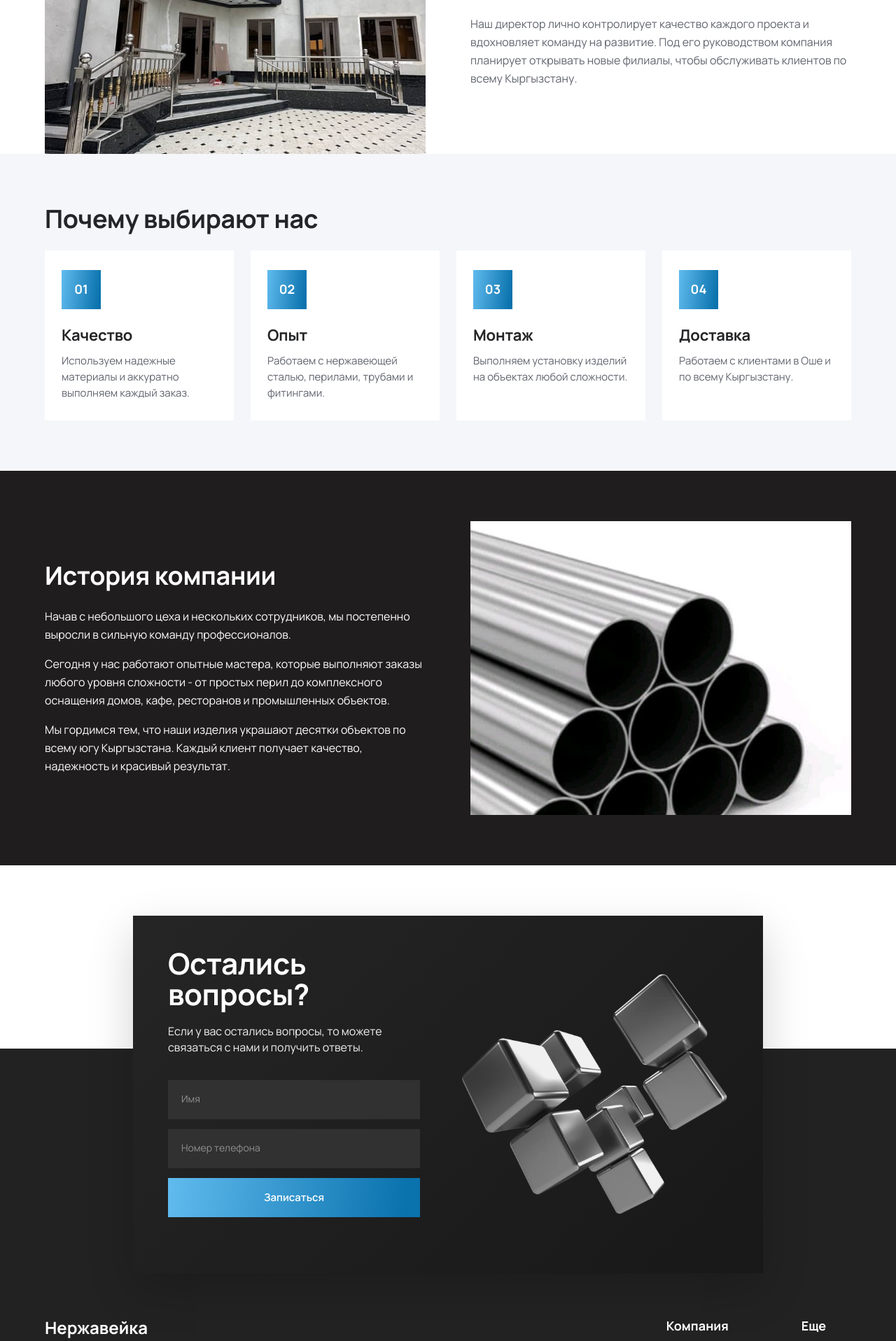
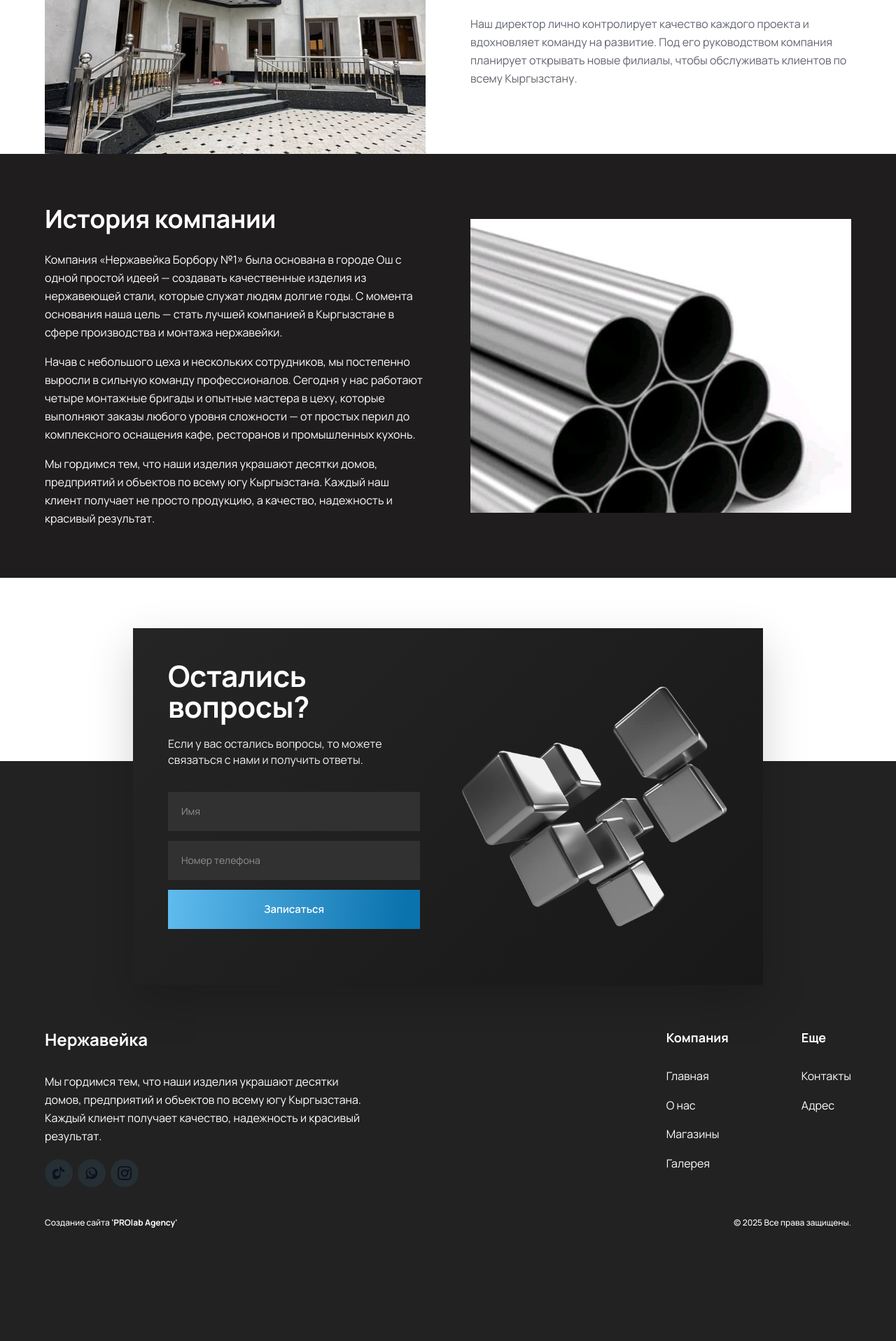
Before and after one commit to nm-backend/nerzhaveyka.kg, a Django app: template templates/about.html in a window 1280 px wide. Shown: the part 1168-3085 px from the top of the page at 70% size. After the commit the page ends 2923 px from the top, so only its background shows below. Run offline with Django 5.2, Linux system fonts and the light colour scheme; the template is opened without the code that fills it, so the values that code supplies are empty.

Commit message:
fix bug
fix bug @nm-backend

```diff
--- a/templates/about.html
+++ b/templates/about.html
@@ -68,55 +68,22 @@
   </div>
 </section>
 
-<section class="about-benefits">
-  <div class="container">
-    <h2 class="about-section-title">Почему выбирают нас</h2>
-
-    <div class="about-benefits-grid">
-      <div class="about-benefit-card">
-        <div class="about-benefit-icon">01</div>
-        <h3>Качество</h3>
-        <p>Используем надежные материалы и аккуратно выполняем каждый заказ.</p>
-      </div>
-
-      <div class="about-benefit-card">
-        <div class="about-benefit-icon">02</div>
-        <h3>Опыт</h3>
-        <p>Работаем с нержавеющей сталью, перилами, трубами и фитингами.</p>
-      </div>
-
-      <div class="about-benefit-card">
-        <div class="about-benefit-icon">03</div>
-        <h3>Монтаж</h3>
-        <p>Выполняем установку изделий на объектах любой сложности.</p>
-      </div>
-
-      <div class="about-benefit-card">
-        <div class="about-benefit-icon">04</div>
-        <h3>Доставка</h3>
-        <p>Работаем с клиентами в Оше и по всему Кыргызстану.</p>
-      </div>
-    </div>
-  </div>
-</section>
 
 <section class="about-history-dark">
   <div class="container about-history-grid">
     <div class="about-history-text">
       <h2>История компании</h2>
       <p>
-        Начав с небольшого цеха и нескольких сотрудников, мы постепенно
-        выросли в сильную команду профессионалов.
+        Компания «Нержавейка Борбору №1» была основана в городе Ош с одной
+        простой идеей — создавать качественные изделия из нержавеющей стали,
+        которые служат людям долгие годы. С момента основания наша цель — стать
+        лучшей компанией в Кыргызстане в сфере производства и монтажа нержавейки.
       </p>
       <p>
-        Сегодня у нас работают опытные мастера, которые выполняют заказы
-        любого уровня сложности - от простых перил до комплексного оснащения
-        домов, кафе, ресторанов и промышленных объектов.
+        Начав с небольшого цеха и нескольких сотрудников, мы постепенно выросли в сильную команду профессионалов. Сегодня у нас работают четыре монтажные бригады и опытные мастера в цеху, которые выполняют заказы любого уровня сложности — от простых перил до комплексного оснащения кафе, ресторанов и промышленных кухонь.
       </p>
       <p>
-        Мы гордимся тем, что наши изделия украшают десятки объектов по всему
-        югу Кыргызстана. Каждый клиент получает качество, надежность и
-        красивый результат.
+        Мы гордимся тем, что наши изделия украшают десятки домов, предприятий и объектов по всему югу Кыргызстана. Каждый наш клиент получает не просто продукцию, а качество, надежность и красивый результат.
       </p>
     </div>
 
```
